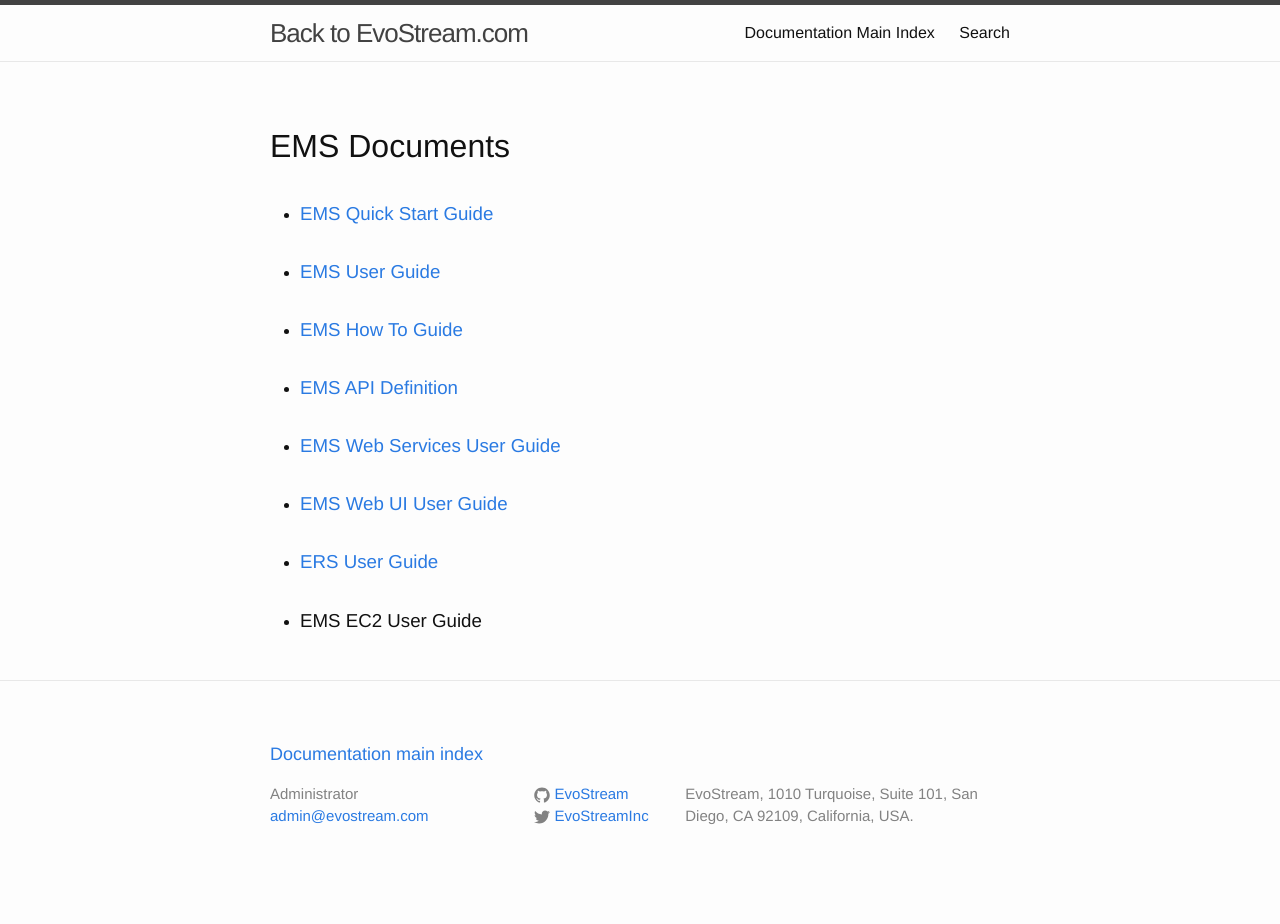
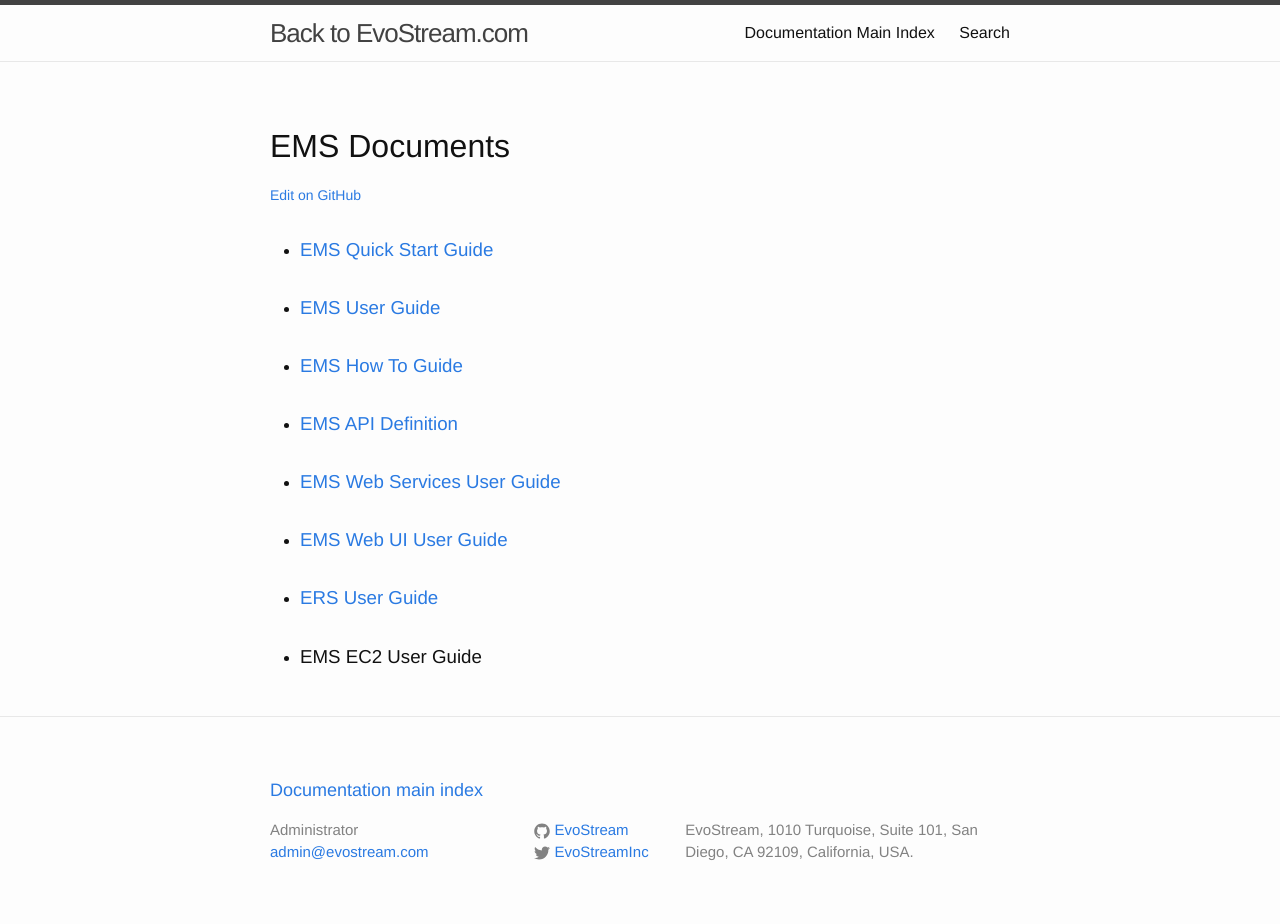
Before and after one commit to EvoStream/EvoStream.github.io, a Jekyll site: the page built from index.html, in a window 1280 px wide. Built offline with Jekyll 4.4.1, drawn with Linux system fonts in a browser that asks for light colours; before the commit the page ends 900 px from its top, so only the background shows below that.

Commit message:
Add Edit on GitHub below title

```diff
--- a/_config.yml
+++ b/_config.yml
@@ -10,6 +10,8 @@
 index_title: Documentation main index
 home_title: Back to EvoStream.com
 home_url: "https://evostream.com"
+github_url: "https://github.com/EvoStream"
+github_baseurl: "/EvoStream.github.io/blob/master"
 email_name: Administrator
 email: admin@evostream.com
 description: > # this means to ignore newlines until "baseurl:"
--- a/_layouts/post.html
+++ b/_layouts/post.html
@@ -5,7 +5,9 @@
 
   <header class="post-header">
     <h1 class="post-title" itemprop="name headline">{{ page.title }}</h1>
-    <p class="post-meta"><time datetime="{{ page.date | date_to_xmlschema }}" itemprop="datePublished">{{ page.date | date: "%b %-d, %Y" }}</time>{% if page.author %} • <span itemprop="author" itemscope itemtype="http://schema.org/Person"><span itemprop="name">{{ page.author }}</span></span>{% endif %}</p>
+    <p class="post-meta">
+      <a href="{{ site.github_url }}{{ site.github_baseurl }}/{{ page.path }}">Edit on GitHub</a>
+    </p>
   </header>
 
   <div class="post-content" itemprop="articleBody">
--- a/index.html
+++ b/index.html
@@ -5,6 +5,9 @@
 <div class="home">
 
   <h1>EMS Documents</h1>
+  <p class="post-meta">
+    <a href="https://github.com/EvoStream/EvoStream.github.io/blob/master/index.html">Edit on GitHub</a>
+  </p>
 
   <ul>
     <li><h3><a href="http://docs.evostream.com/ems_quick_start_guide/table_of_contents">EMS Quick Start Guide</a></h3></li>
```
